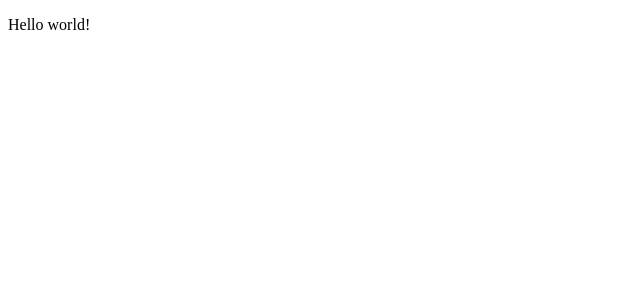
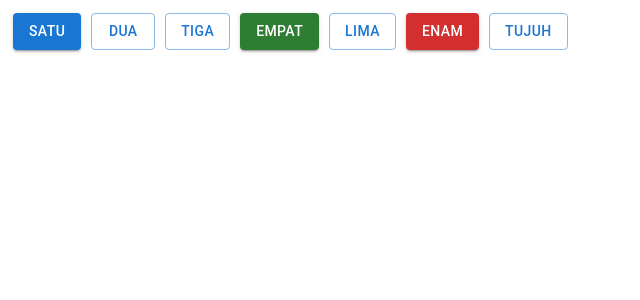
Before and after one commit to nooradn/locka-note, a React (Vite) app: page / in a window 1280 px wide. Shown: the top 300 px of the page, without its empty margins (0-640 px from the left). Built offline with nearby package versions, Linux system fonts and the light colour scheme.

Commit message:
shift to material UI

```diff
--- a/package.json
+++ b/package.json
@@ -10,6 +10,11 @@
     "preview": "vite preview"
   },
   "dependencies": {
+    "@emotion/react": "^11.11.1",
+    "@emotion/styled": "^11.11.0",
+    "@fontsource/roboto": "^5.0.8",
+    "@mui/icons-material": "^5.14.19",
+    "@mui/material": "^5.14.19",
     "@popperjs/core": "^2.11.8",
     "react": "^18.2.0",
     "react-dom": "^18.2.0"
--- a/src/App.jsx
+++ b/src/App.jsx
@@ -1,15 +1,23 @@
 import React from "react";
+import ButtonUsage from "./components/Mui";
 
 function App() {
   return (
     <>
-      <Greet />
+      {/* <Greet /> */}
+      <ButtonUsage name='Satu' style='contained'/>
+      <ButtonUsage name='Dua'/>
+      <ButtonUsage name='Tiga'/>
+      <ButtonUsage name='Empat' stateColor={'success'} style='contained'/>
+      <ButtonUsage name='Lima'/>
+      <ButtonUsage name='Enam' stateColor={'error'} style='contained'/>
+      <ButtonUsage name='Tujuh'/>
     </>
   );
 }
 
 function Greet() {
-  return <p>Hello world!</p>;
+  return <p>Test </p>;
 }
 
 export default App;
--- /dev/null
+++ b/src/components/Mui.jsx
@@ -0,0 +1,18 @@
+import * as React from "react";
+import Button from "@mui/material/Button";
+
+function ButtonUsage({ name, style , stateColor}) {
+  return (
+    <>
+      <Button
+        variant={style ? style : "outlined"}
+        sx={{ margin: "5px" }}
+        color={stateColor ? stateColor : "primary"}
+      >
+        {name ? name : "Jomblo"}
+      </Button>
+    </>
+  );
+}
+
+export default ButtonUsage;
```
Also changed, not shown: 1 other file (tests, documents, lock files or other folders).
